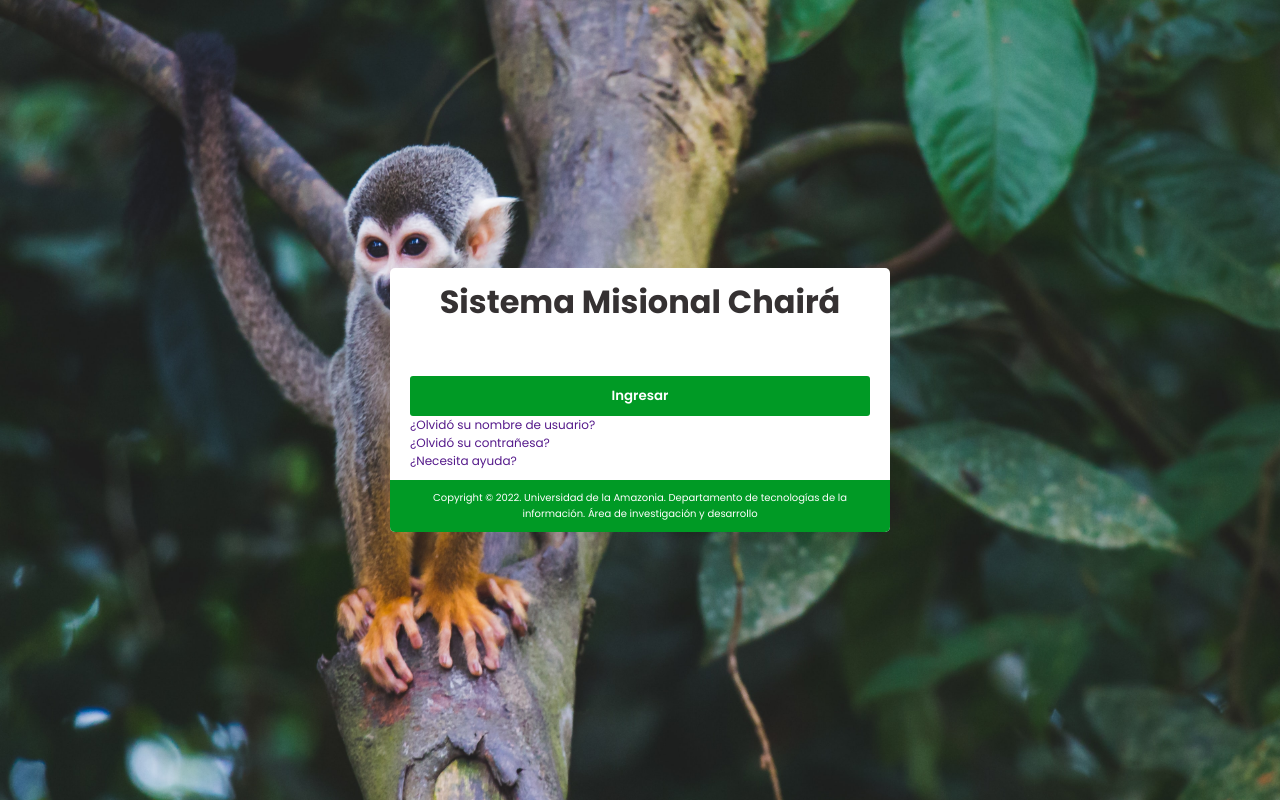
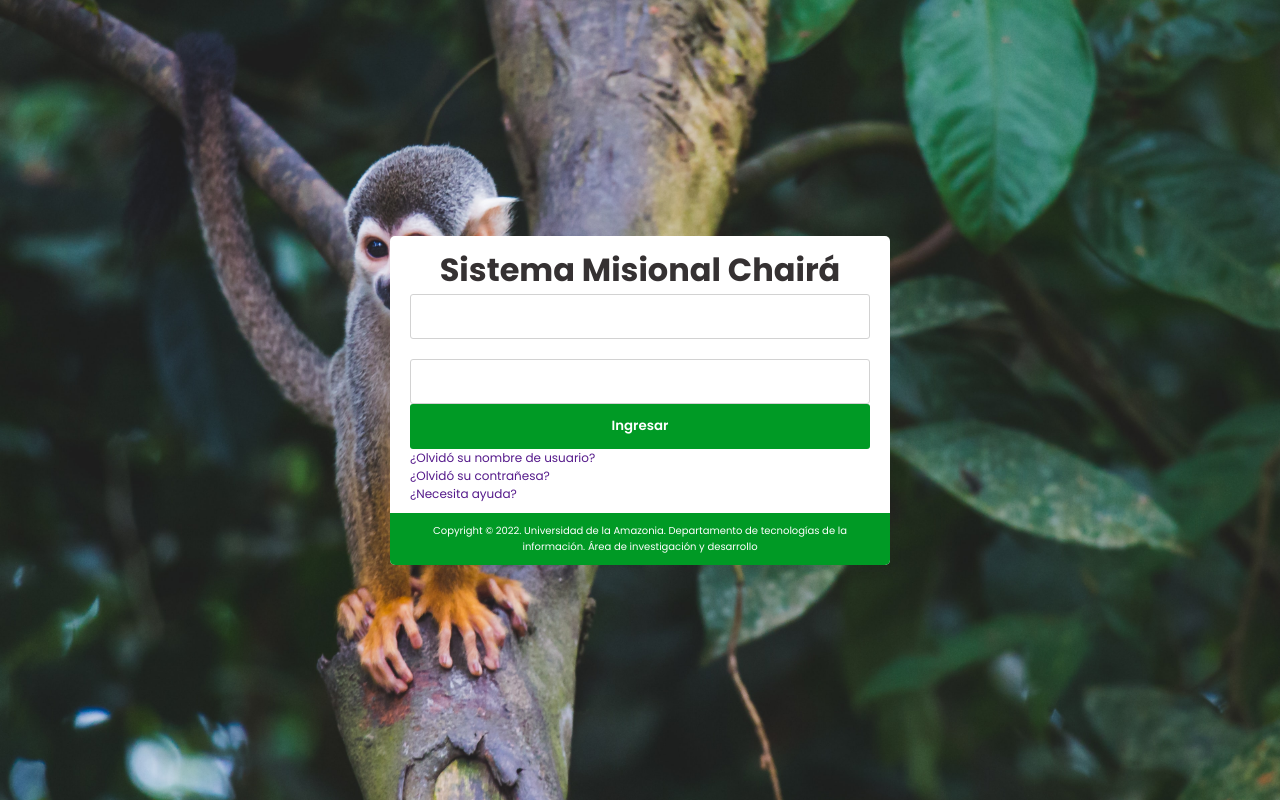
Before and after one commit to sneuder/chaira_login, a React (Create React App) app: page / in a window 1280 px wide. Built offline with nearby package versions, Linux system fonts and the light colour scheme.

Commit message:
Add styles

```diff
--- a/src/components/input_signin/elements.js
+++ b/src/components/input_signin/elements.js
@@ -1,7 +1,9 @@
 import styled from '@emotion/styled'
 
 export const ContainerInputs = styled.div`
-
+  display: flex;
+  flex-direction: column;
+  gap: 20px;
 `;
 
 export const ContainerInput = styled.div`
@@ -9,5 +11,8 @@ export const ContainerInput = styled.div`
 `;
 
 export const Input = styled.input`
-
+  width: 100%;
+  height: 45px;
+  border: solid 1px #d2d2d2 ;
+  border-radius: 3px;
 `;
--- a/src/components/login_button/elements.js
+++ b/src/components/login_button/elements.js
@@ -7,7 +7,7 @@ export const ContainerButton = styled.div`
 
 export const Button = styled.button`
   width: 100%;
-  padding: 10px;
+  height: 45px;
   border-radius: 3px;
   font-weight: 600;
   color: ${colors.primary};
```
